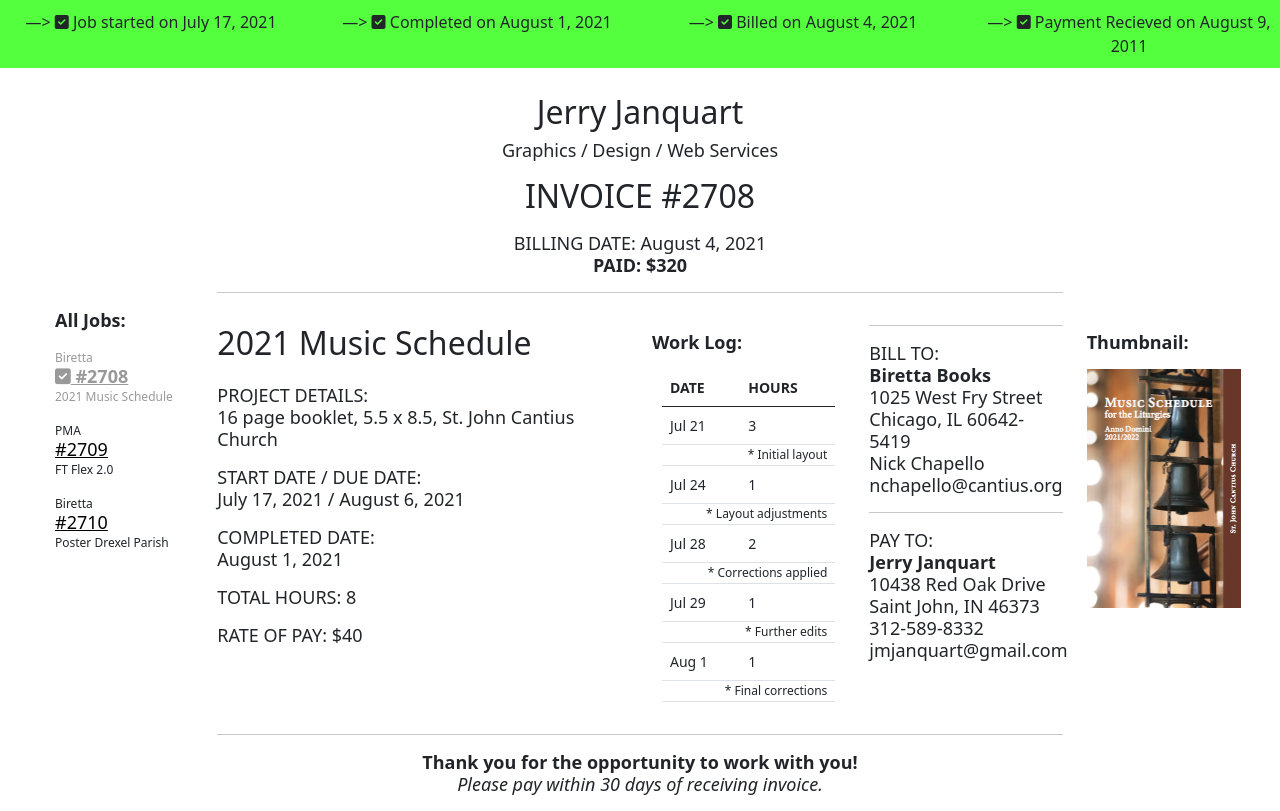
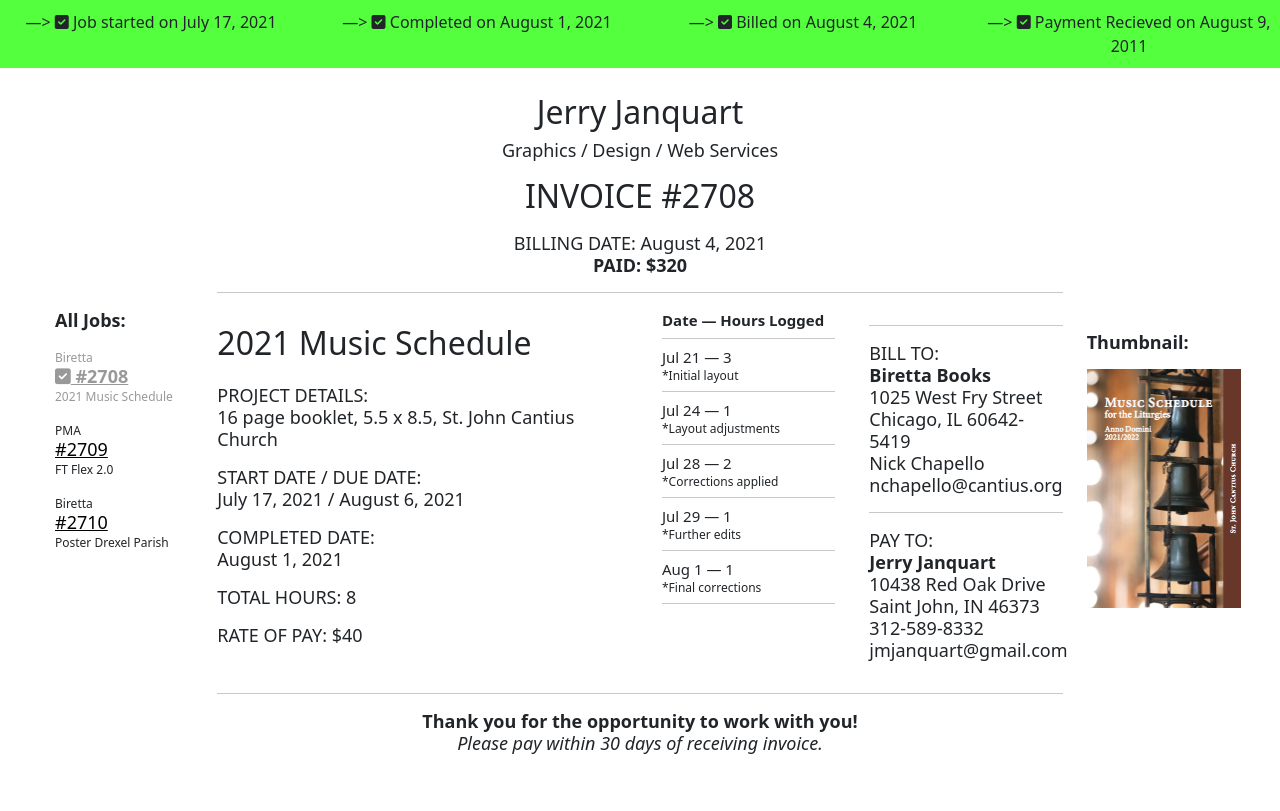
Before and after one commit to githubbjar/myFreelance, a PHP site: page / in a window 1280 px wide. After the commit the page ends 754 px from the top, so only its background shows below. Run offline with PHP 8.4, Linux system fonts and the light colour scheme; some libraries are stand-ins or nearby versions.

Commit message:
changed my hours log from a table to paragraph lines for better formatting

```diff
--- a/dom.js
+++ b/dom.js
@@ -108,11 +108,12 @@ document.getElementById("thumbnail").innerHTML = thumbnailImg;
 ///BEGIN HOURS LOG AS TABLE
 hoursLog = [];
 for (let i = 0; i < jobs[x].hours_logged.length; i++) {
-    hoursLog.push("<tr><td>" + jobs[x].hours_logged[i].Date + "</td><td>" + jobs[x].hours_logged[i].Hours+ "</td></tr><tr><td colspan='2'><p class='worklog_items'>* "+ jobs[x].hours_logged[i].Note +"</p></td></tr>");
+    //hoursLog.push("<tr><td>" + jobs[x].hours_logged[i].Date + "</td><td>" + jobs[x].hours_logged[i].Hours+ "</td></tr><tr><td colspan='2'><p class='worklog_items'>* "+ jobs[x].hours_logged[i].Note +"</p></td></tr>");
+    hoursLog.push("<p class='date-hours'>" + jobs[x].hours_logged[i].Date + " &#8212; " + jobs[x].hours_logged[i].Hours + "</p><p class='note'>*" + jobs[x].hours_logged[i].Note + "</p><hr class='jobs' />")
 }
 let hoursLog_w_commas = hoursLog.toString();
 let hoursLog_code = hoursLog_w_commas.replace(/,/g, "");
-document.getElementById("hours_table").innerHTML = "<table class='table'><thead><tr><th scope='col'>DATE</th><th scope='col'>HOURS</th></tr></thead><tbody>" + hoursLog_code + "</tbody></table>";
+document.getElementById("hours_table").innerHTML = "<p class='date-hours'><strong>Date &#8212; Hours Logged</strong></p><hr class='jobs' />" + hoursLog_code;
 //END HOURS LOG
 
 
--- a/index.php
+++ b/index.php
@@ -111,6 +111,30 @@
         text-align: right;
     }
 
+    #hours_table p.note {
+        font-size: 12px;
+        padding: 0px;
+        margin-top: 0px;
+        margin-bottom: 0px;
+        line-height: 16px;
+    }
+
+    #hours_table p.date-hours {
+        font-size: 15px;
+        margin-bottom: 0px;
+        padding-bottom: 0px;
+    }
+
+    #hours_table hr.jobs {
+        margin: 1rem 0;
+        color: inherit;
+        background-color: currentColor;
+        border: 0;
+        opacity: .25;
+        margin-top: 7px;
+        margin-bottom: 7px;
+    }
+
     @media only screen and (max-width: 600px) {
         #center {
             text-align: center;
@@ -186,7 +210,6 @@
         <p id="rate_of_pay"></p>
     </div>
     <div class='col-sm-2'>
-        <p><br /><strong>Work Log:</strong></p>
         <div id="hours_table"></div>
     </div>
     <div class='col-sm-2'>
--- a/job-list.js
+++ b/job-list.js
@@ -129,7 +129,7 @@ jobs.push(job2712);
 ///////////////////////////////////////////////////////////////////////////////////////////////////////////
 const job2713 = new Job(2713, 5, "Publishing Management Associates", "Ad Reformatting Etc.", "Misc. ads color corrected, resized, created.", "August 17, 2021", "N/A")
 job2713.hours_logged[0] = {Date: "Aug 17", Hours: .25, Note: "Belmont Abbey"};
-job2713.hours_logged[1] = {Date: "Aug 19", Hours: .25, Note: "Recovery of Family Life / Reason to Believe"};
+job2713.hours_logged[1] = {Date: "Aug 19", Hours: .25, Note: "Recov of Fam Life / RTB"};
 job2713.hours_logged[2] = {Date: "Aug 20", Hours: .25, Note: "Sparkly Kat Book"};
 job2713.hours_logged[3] = {Date: "Aug 21", Hours: .5, Note: "FT Poetry Night"};
 job2713.thumbnail = "2713.png";
```
